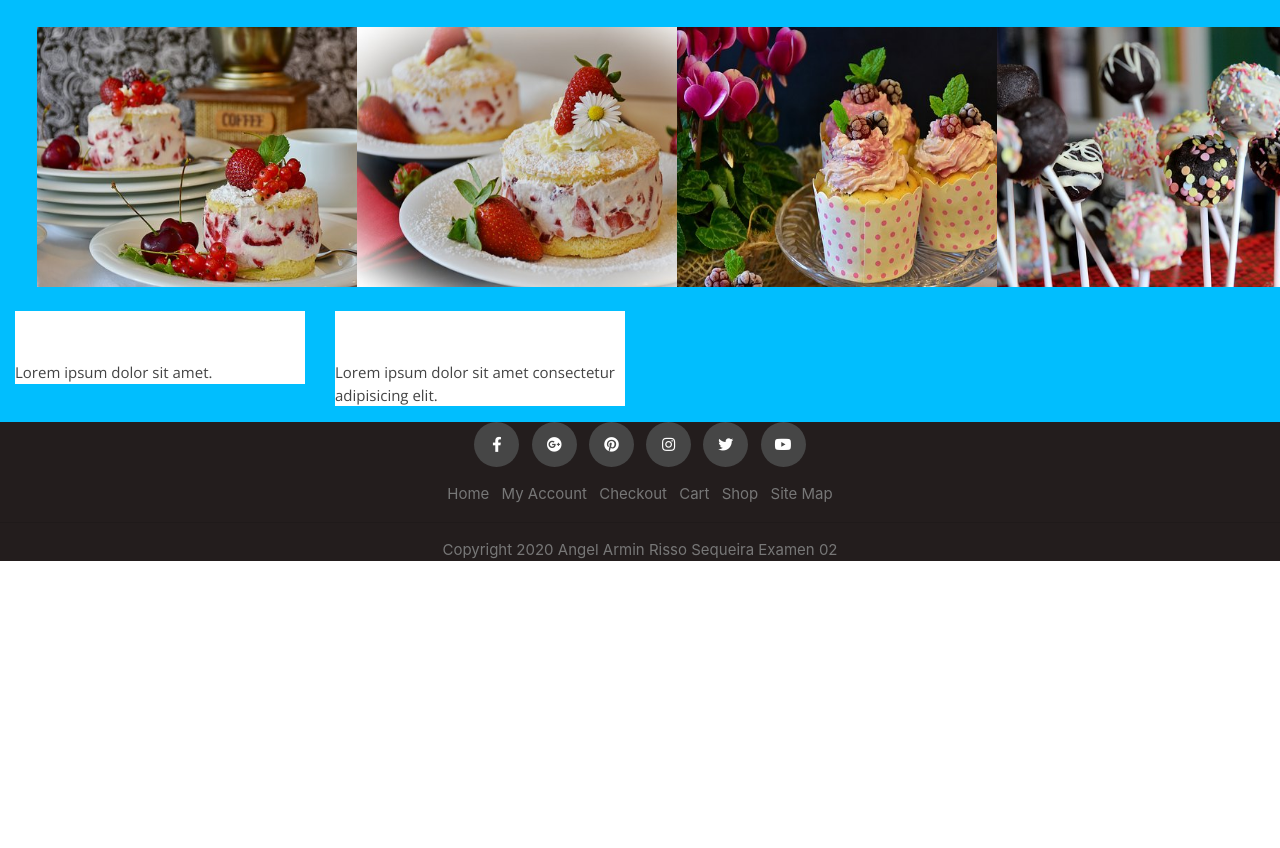
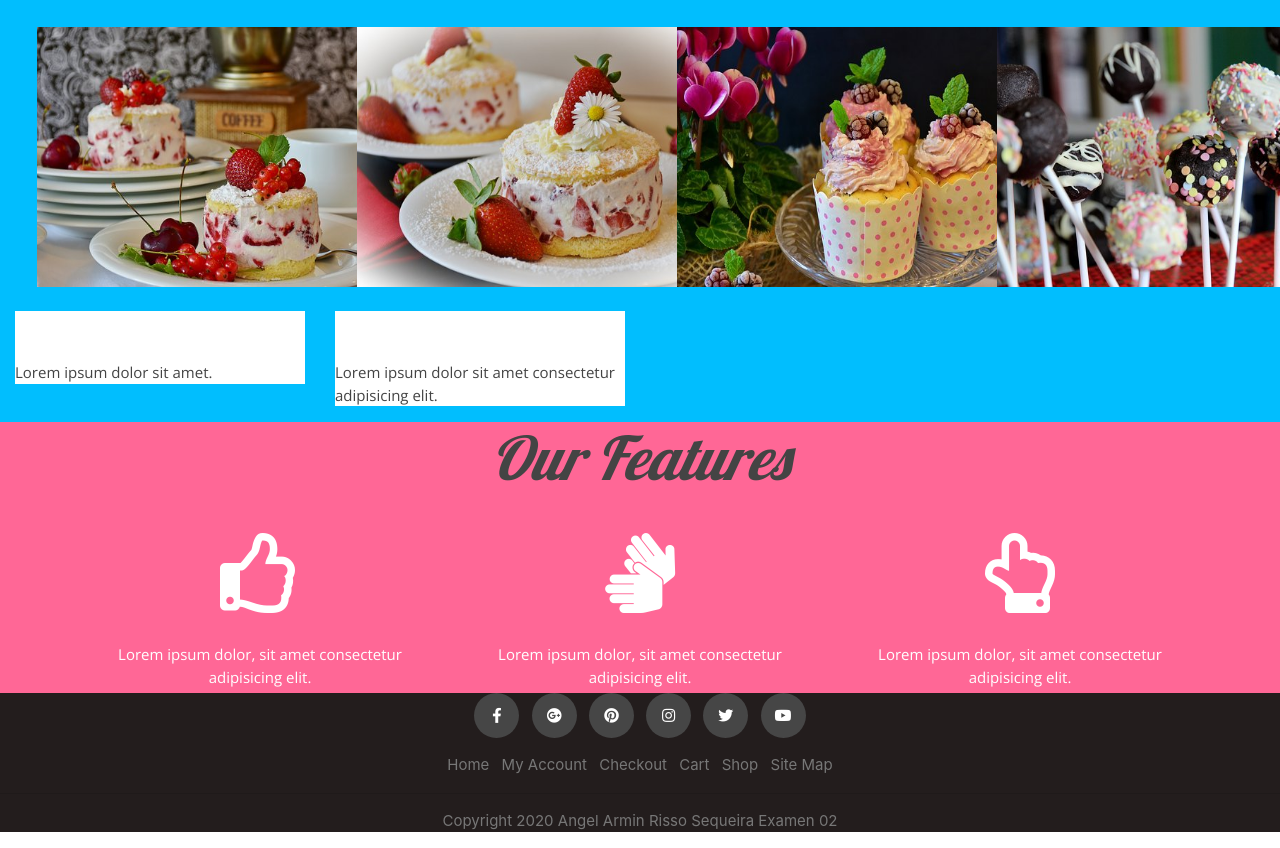
Before and after one commit to AngelRisso1337z/Examen2DisenoWeb, a plain HTML site: page index.html in a window 1280 px wide. Shown: the part 1116-1964 px from the top of the page. Before the commit the page ends 1693 px from the top, so only its background shows below. Drawn offline with nearby package versions, Linux system fonts and the light colour scheme.

Commit message:
Casi al final

```diff
--- a/css/style.css
+++ b/css/style.css
@@ -113,5 +113,32 @@ header {
     text-align: center;
     line-height: 45px;
     border-radius: 100%;
-    transition: all 0.3s ease-in-out;
 }
+
+.icon-up {
+    position: relative;
+    background-color: #f2f4f8;
+    height: 200px;
+    overflow: hidden;
+}
+
+.icono {
+    display: grid;
+    width: 100%;
+    height: 100%;
+    align-content: center;
+    text-align: center;
+    color: white;
+    font-size: 80px;
+    top: 0;
+}
+
+#features {
+    background-color: #FF6796;
+    padding-bottom: 50px;
+    text-align: center;
+}
+
+#features p {
+    color: white !important;
+}
--- a/index.html
+++ b/index.html
@@ -144,7 +144,33 @@
                 </div>
             </div>
         </section>
-        <section id="features"></section>
+        <section id="features">
+            <div class="container">
+                <h3 class="titulos">Our Features</h3>
+                <div class="row">
+                    <article class="col-md-4 col-sm-12 col-xs-12">
+                        <div class="icono">
+                            <i class="far fa-thumbs-up"></i>
+                        </div>
+                        <p class="contenido">Lorem ipsum dolor, sit amet consectetur adipisicing elit.</p>
+                    </article>
+                    <article class="col-md-4 col-sm-12 col-xs-12">
+                        <div class="icono">
+                            <i class="fas fa-sign-language"></i>
+                        </div>
+                        <p class="contenido">Lorem ipsum dolor, sit amet consectetur adipisicing elit.</p>
+                    </article>
+
+                    <article class="col-md-4 col-sm-12 col-xs-12">
+                        <div class="icono">
+                            <i class="far fa-hand-point-up"></i>
+                        </div>
+                        <p class="contenido">Lorem ipsum dolor, sit amet consectetur adipisicing elit.</p>
+                    </article>
+
+                </div>
+            </div>
+        </section>
         <section id="about "></section>
         <section id="team "></section>
     </main>
```
